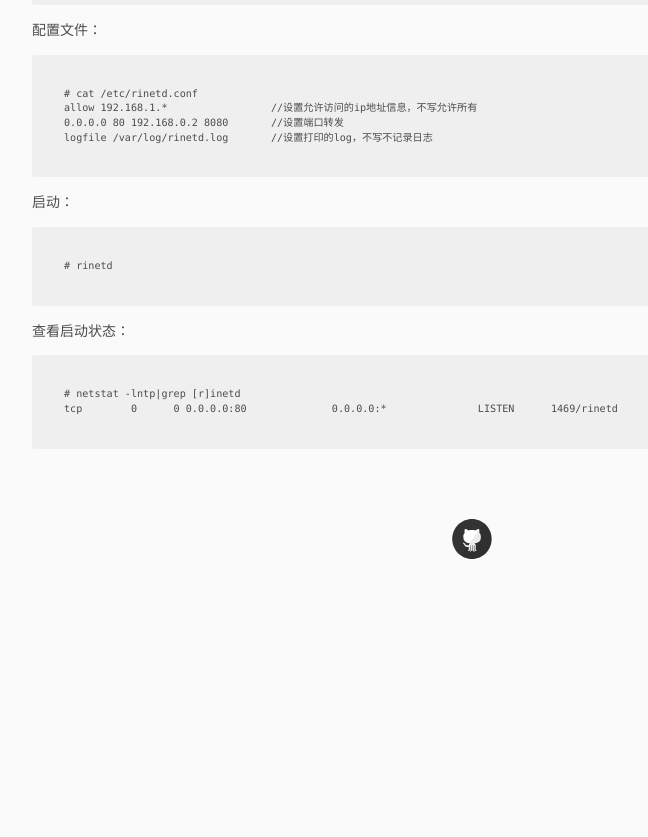
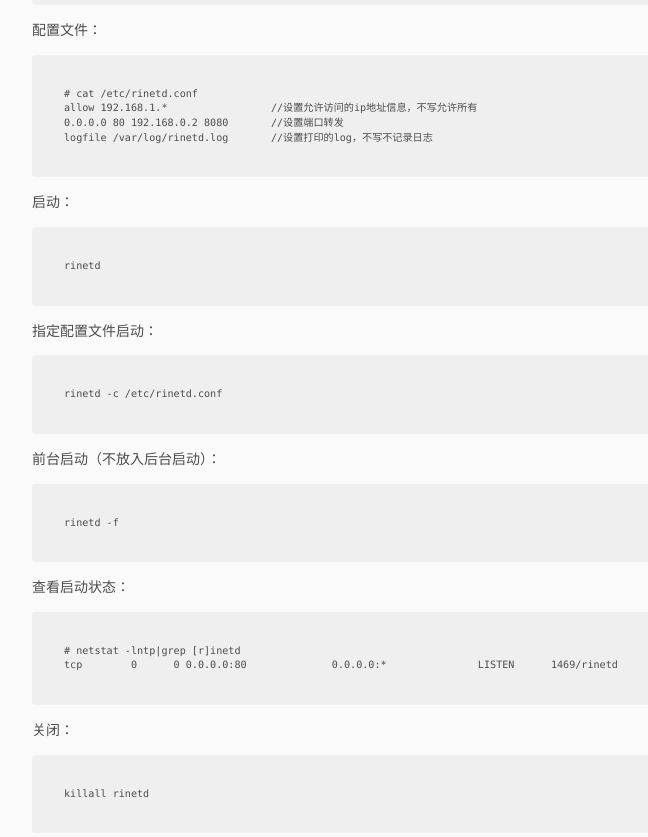
Before and after one commit to pingmalu/pingmalu.github.io, a Jekyll site: the page built from _posts/2017-01-05-rinetd端口转发工具.md, in a window 1280 px wide and 900 px high, scrolled down 567 px. Shown: the top 837 px of the window, without its empty margins (168-816 px from the left). Built offline with Jekyll 4.4.1, drawn with Linux system fonts in a browser that asks for light colours; nearby versions of some CDN libraries; before the commit the page ends 1150 px from its top, so only the background shows below that.

Commit message:
'update'

```diff
--- a/_posts/2017-01-05-rinetd端口转发工具.md
+++ b/_posts/2017-01-05-rinetd端口转发工具.md
@@ -20,9 +20,21 @@ title:  "rinetd端口转发工具"
 
 启动：
 
-	# rinetd
+	rinetd
+
+指定配置文件启动：
+
+	rinetd -c /etc/rinetd.conf
+
+前台启动（不放入后台启动）：
+
+	rinetd -f
 
 查看启动状态：
 
 	# netstat -lntp|grep [r]inetd
 	tcp        0      0 0.0.0.0:80              0.0.0.0:*               LISTEN      1469/rinetd
+
+关闭：
+
+	killall rinetd
```
